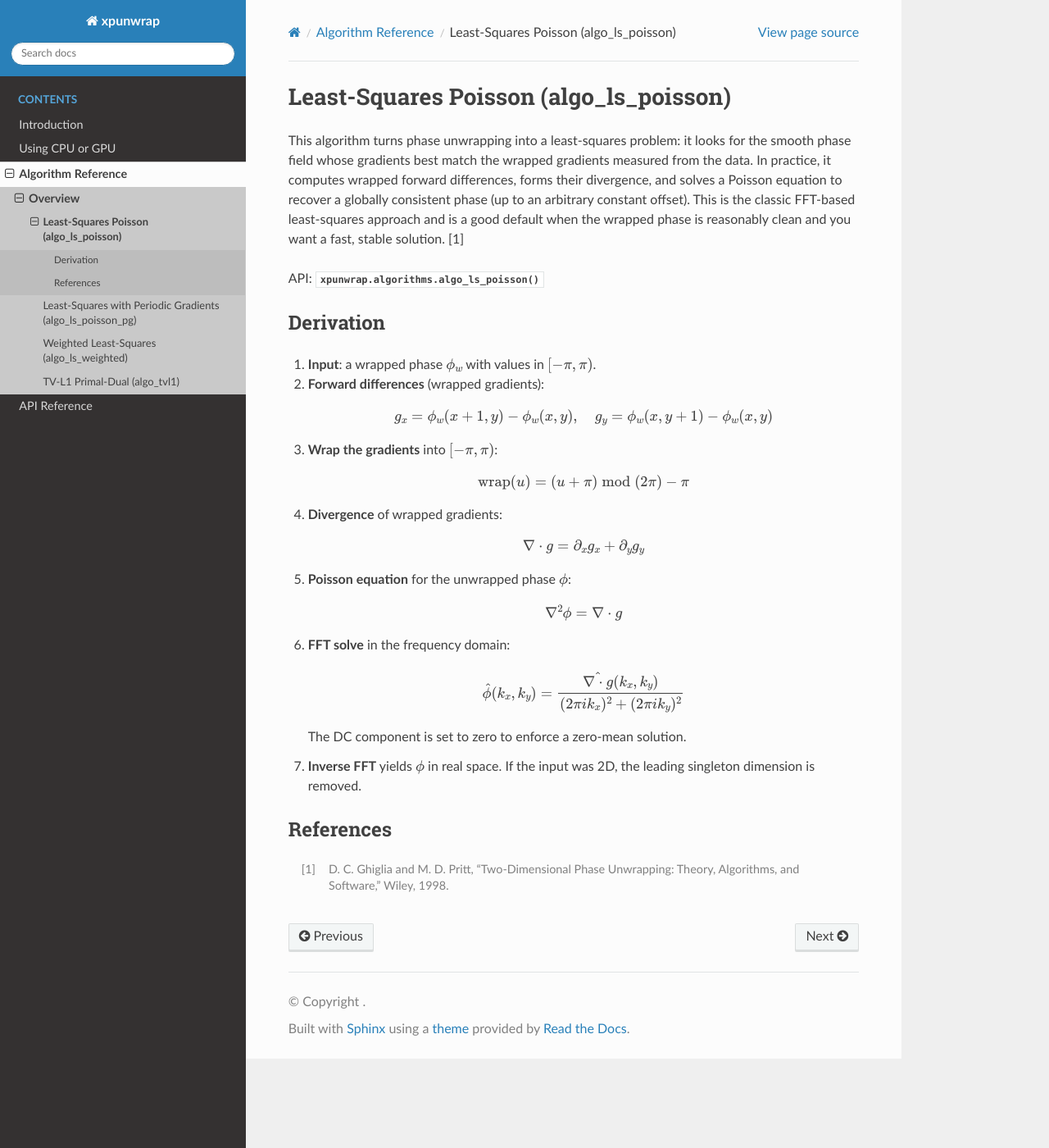
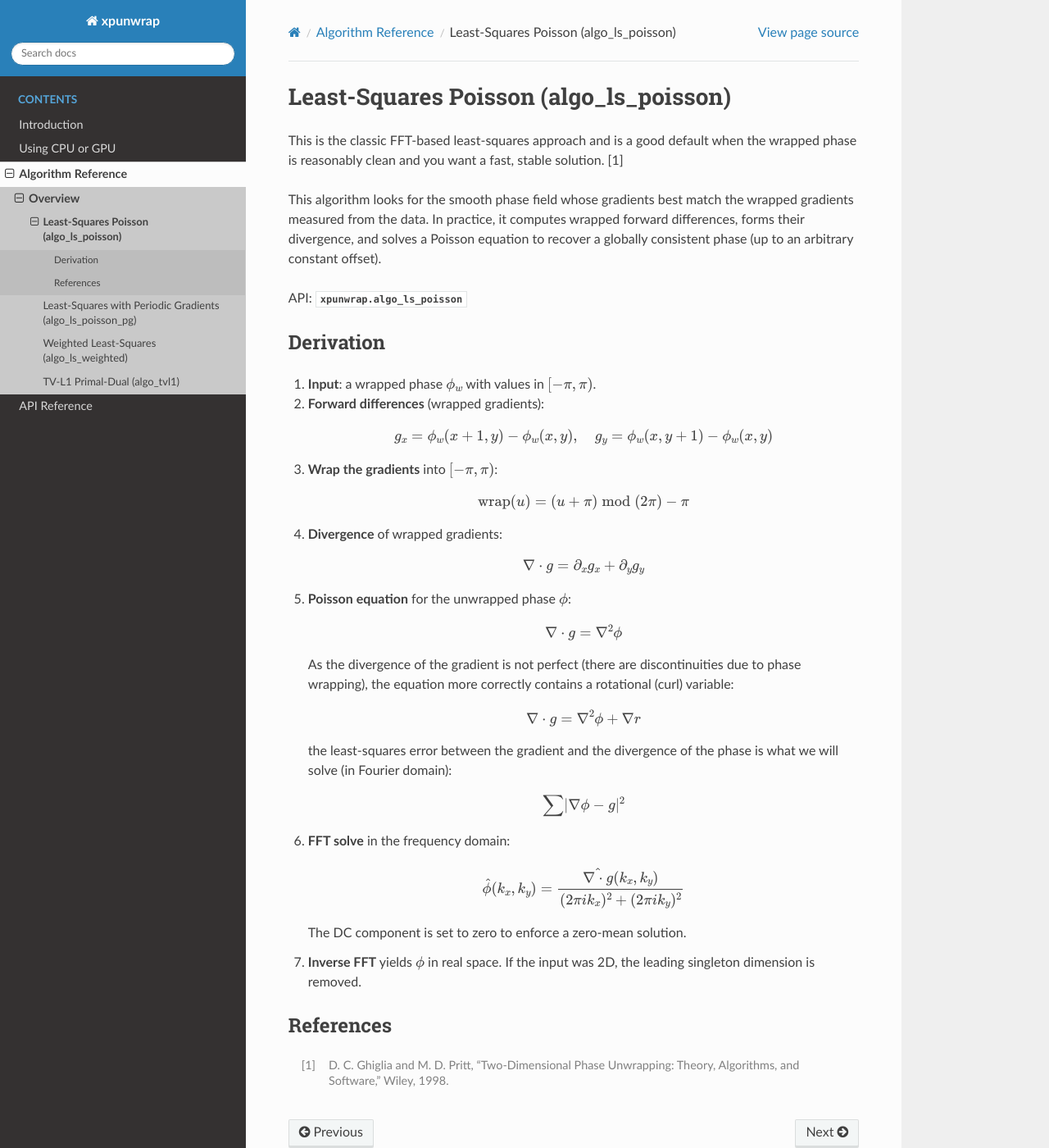
Before and after one commit to RI-imaging/xpunwrap, a Sphinx documentation site: the page built from docs/algorithms/ls_poisson.rst, in a window 1280 px wide and 1400 px high. Shown: the whole window at 82% size. Built offline with Sphinx 7.4.7 and the Read the Docs theme 3.1.0, drawn with Linux system fonts in a browser that asks for light colours; pages that are not in the unit, such as notebooks, are missing from menus.

Commit message:
docs: update poisson docs with more readable derivation and english

```diff
--- a/docs/algorithms/ls_poisson.rst
+++ b/docs/algorithms/ls_poisson.rst
@@ -1,15 +1,17 @@
 Least-Squares Poisson (algo_ls_poisson)
 =======================================
 
-This algorithm turns phase unwrapping into a least-squares problem: it looks
-for the smooth phase field whose gradients best match the wrapped gradients
-measured from the data. In practice, it computes wrapped forward differences,
-forms their divergence, and solves a Poisson equation to recover a globally
-consistent phase (up to an arbitrary constant offset). This is the classic
+This is the classic
 FFT-based least-squares approach and is a good default when the wrapped phase
 is reasonably clean and you want a fast, stable solution. [1]
 
-API: :func:`xpunwrap.algorithms.algo_ls_poisson`
+This algorithm looks for the smooth phase field whose gradients best
+match the wrapped gradients
+measured from the data. In practice, it computes wrapped forward differences,
+forms their divergence, and solves a Poisson equation to recover a globally
+consistent phase (up to an arbitrary constant offset).
+
+API: :func:`xpunwrap.algo_ls_poisson<xpunwrap.algorithms.algo_ls_poisson>`
 
 Derivation
 ----------
@@ -34,7 +36,20 @@ Derivation
 5. **Poisson equation** for the unwrapped phase :math:`\phi`:
 
    .. math::
-      \nabla^2 \phi = \nabla \cdot g
+      \nabla \cdot g = \nabla^2 \phi
+
+   As the divergence of the gradient is not perfect (there are discontinuities
+   due to phase wrapping), the equation more correctly contains a rotational (curl) variable:
+
+   .. math::
+      \nabla \cdot g = \nabla^2 \phi + \nabla r
+
+   the least-squares error between the gradient and the divergence of the phase
+   is what we will solve (in Fourier domain):
+
+   .. math::
+      \sum  \lvert \nabla \phi - g \rvert^2
+
 
 6. **FFT solve** in the frequency domain:
 
--- a/docs/algorithms/ls_poisson_pg.rst
+++ b/docs/algorithms/ls_poisson_pg.rst
@@ -8,7 +8,7 @@ periodic data or FFT-based solvers that assume wrap-around behavior at the
 boundaries. The result is still a global least-squares solution, but one whose
 gradients are periodic across the image edges. [1]
 
-API: :func:`xpunwrap.algorithms.algo_ls_poisson_pg`
+API: :func:`xpunwrap.algo_ls_poisson_pg<xpunwrap.algorithms.algo_ls_poisson_pg>`
 
 Derivation
 ----------
--- a/docs/algorithms/ls_weighted.rst
+++ b/docs/algorithms/ls_weighted.rst
@@ -8,7 +8,7 @@ they contribute less to the solution. The resulting weighted Poisson solve
 produces a smoother, more robust unwrapped phase in the presence of sharp
 jumps or noisy regions, at the cost of a slower iterative solve. [1] [2]
 
-API: :func:`xpunwrap.algorithms.algo_ls_weighted`
+API: :func:`xpunwrap.algo_ls_weighted<xpunwrap.algorithms.algo_ls_weighted>`
 
 Derivation
 ----------
--- a/docs/algorithms/tvl1.rst
+++ b/docs/algorithms/tvl1.rst
@@ -8,7 +8,7 @@ a fast first-order primal-dual method, applied independently to each slice in
 a stack. The approach is robust to noise and preserves sharp features better
 than simple least-squares methods. [1]
 
-API: :func:`xpunwrap.algorithms.algo_tvl1`
+API: :func:`xpunwrap.algo_tvl1<xpunwrap.algorithms.algo_tvl1>`
 
 Derivation
 ----------
```
Also changed, not shown: docs/algorithms/index.rst (+14 -1 lines).
